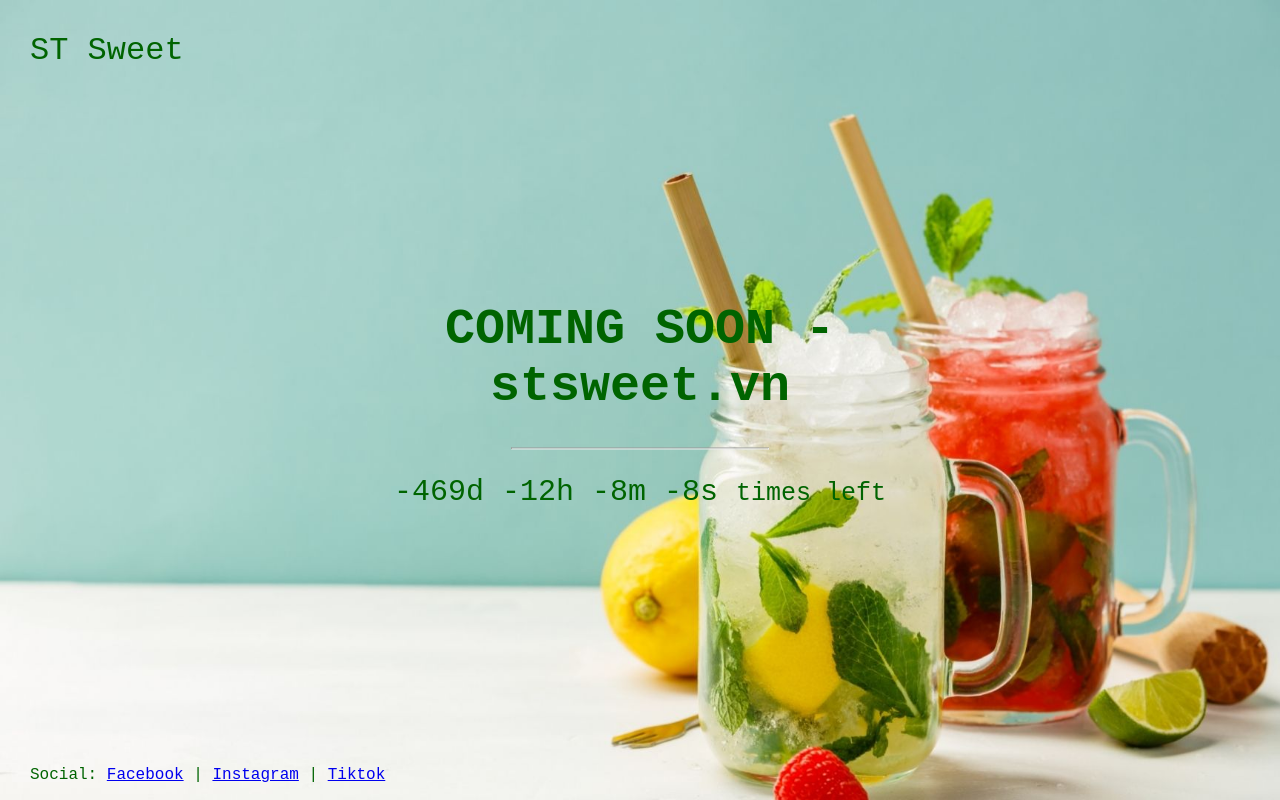
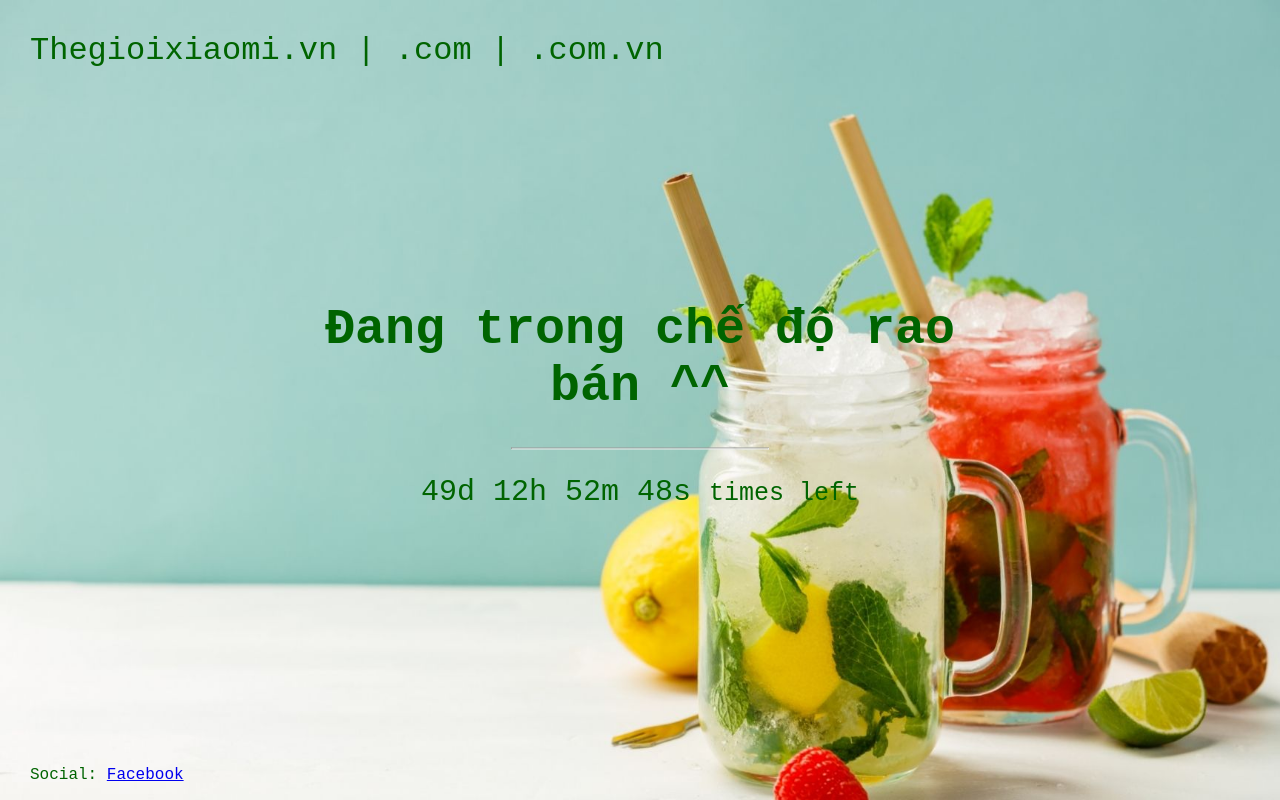
Before and after one commit to skyllpro/stsweet, a plain HTML site: page index.html in a window 1280 px wide. Drawn offline with Linux system fonts and the light colour scheme.

Commit message:
Update index.html

```diff
--- a/index.html
+++ b/index.html
@@ -1,6 +1,6 @@
 <!DOCTYPE html>
 <html>
-  <title>ST Sweet  - stsweet.vn</title>
+  <title>Thegioixiaomi.vn | .com | .com.vn</title>
 <style>
 body, html {
   height: 100%;
@@ -49,20 +49,20 @@ hr {
 
 <div class="bgimg">
   <div class="topleft">
-    <p>ST Sweet</p>
+    <p>Thegioixiaomi.vn | .com | .com.vn</p>
   </div>
   <div class="middle">
-    <h1>COMING SOON - stsweet.vn</h1>
+    <h1>Đang trong chế độ rao bán ^^</h1>
     <hr>
     <p><span id="countdown" style="font-size:30px"></span> times left</p>
   </div>
   <div class="bottomleft">
-    <p>Social: <a target="_blank rel="nofollow" href="https://www.facebook.com/stsweet.vn">Facebook</a> | <a target="_blank rel="nofollow" href="https://www.instagram.com/stsweet.vn">Instagram</a> | <a target="_blank rel="nofollow" href="https://www.tiktok.com/@stsweet.vn">Tiktok</a></p>
+    <p>Social: <a target="_blank rel="nofollow" href="https://www.facebook.com/skyllpro">Facebook</a></p>
   </div>
 </div>
 <script>
 // Set the date we're counting down to
-var countDownDate = new Date("Jul 31, 2021 23:00:00").getTime();
+var countDownDate = new Date("Dec 31, 2022 23:00:00").getTime();
 
 // Update the count down every 1 second
 var countdownfunction = setInterval(function() {
```
